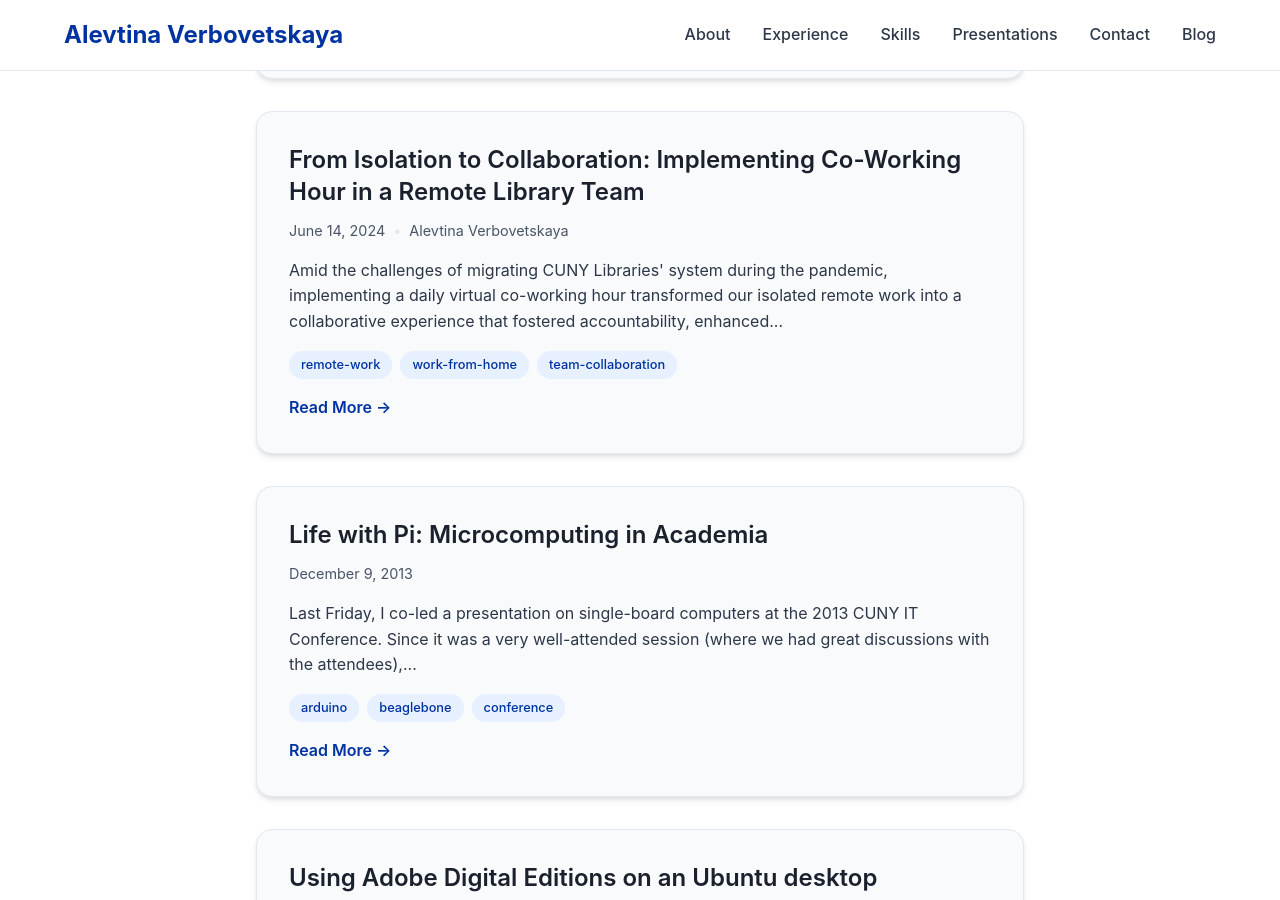
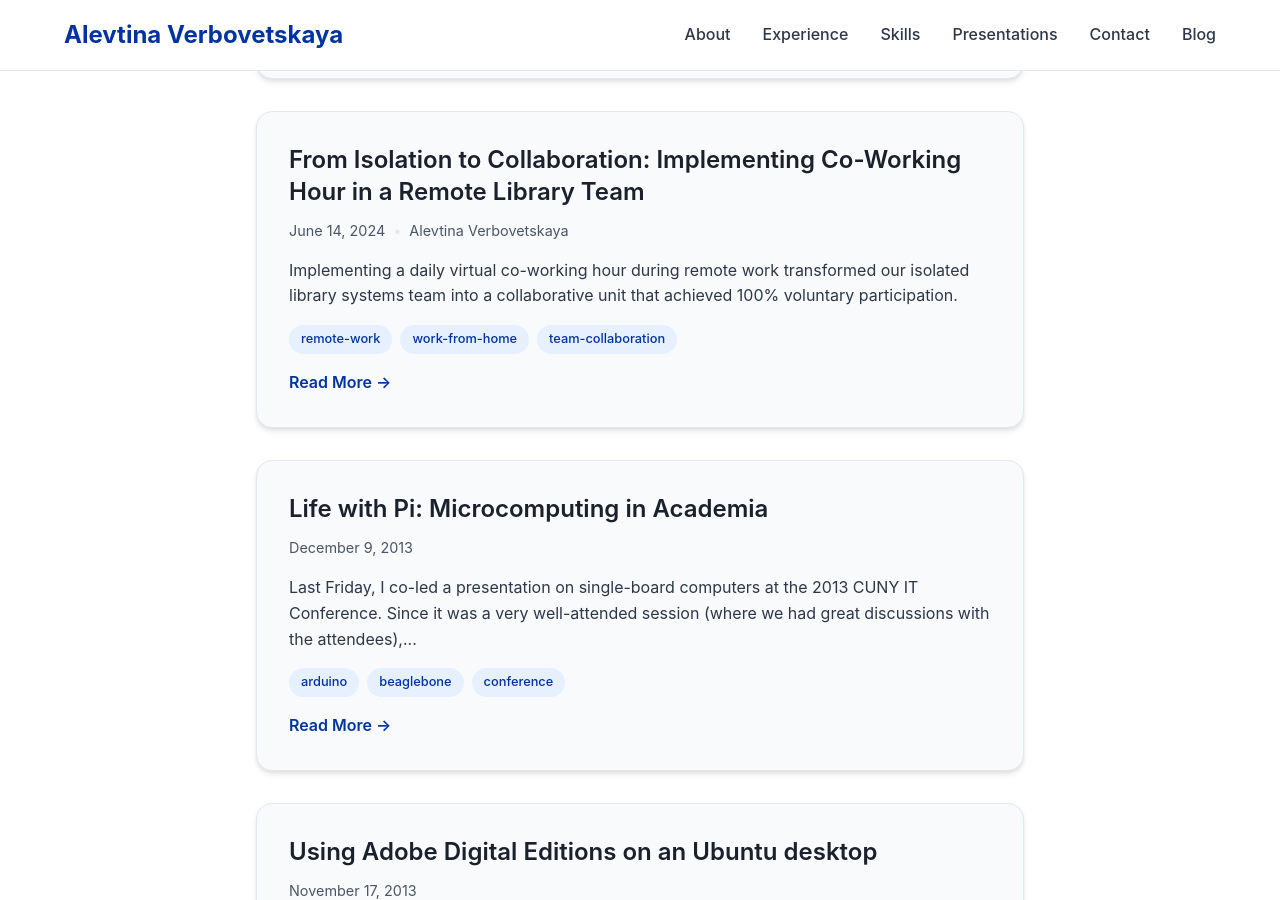
Before and after one commit to alevtina/alevtina.github.io, a Jekyll site: the page built from blog.md, in a window 1280 px wide and 900 px high, scrolled down 623 px. Built offline with Jekyll 4.4.1, drawn with Linux system fonts in a browser that asks for light colours; some web fonts are replaced.

Commit message:
Shortened excerpt on blog post

```diff
--- a/_posts/2024-06-14-from-isolation-to-collaboration-implementing-co-working-hour-in-a-remote-library-team.md
+++ b/_posts/2024-06-14-from-isolation-to-collaboration-implementing-co-working-hour-in-a-remote-library-team.md
@@ -4,7 +4,7 @@ title: "From Isolation to Collaboration: Implementing Co-Working Hour in a Remot
 date: "2024-06-14 19:01"
 last_modified_at: "2024-06-14 19:14"
 author: "Alevtina Verbovetskaya"
-excerpt: "Amid the challenges of migrating CUNY Libraries' system during the pandemic, implementing a daily virtual co-working hour transformed our isolated remote work into a collaborative experience that fostered accountability, enhanced communication, and strengthened team bonds—ultimately achieving 100% voluntary participation three years later."
+excerpt: "Implementing a daily virtual co-working hour during remote work transformed our isolated library systems team into a collaborative unit that achieved 100% voluntary participation."
 categories: [management]
 tags: [remote-work, work-from-home, team-collaboration, team-management, change-management]
 ---
```
